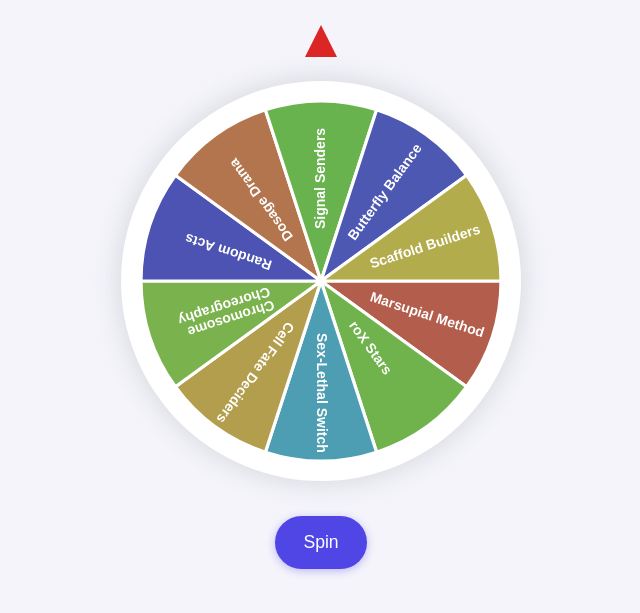
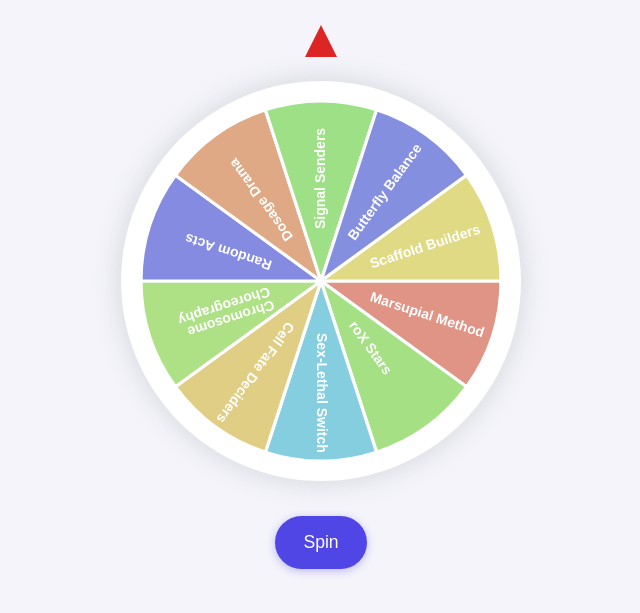
Before and after one commit to FotiosGk/rox-spin-wheel, a plain HTML site: page index.html in a window 1280 px wide. Shown: the part 101-714 px from the top of the page, without its empty margins (319-959 px from the left). Drawn offline with Linux system fonts and the light colour scheme.

Commit message:
Update index.html color

```diff
--- a/index.html
+++ b/index.html
@@ -155,7 +155,7 @@
     function generateColor(i) {
       const range = colorRanges[i % colorRanges.length];
       const hue = Math.floor(Math.random() * (range[1] - range[0])) + range[0];
-      return `hsl(${hue}, 40%, 50%)`;
+      return `hsl(${hue}, 60%, 70%)`;
     }
     const colors = [];
     for (let i = 0; i < facts.length; i++) {
```
